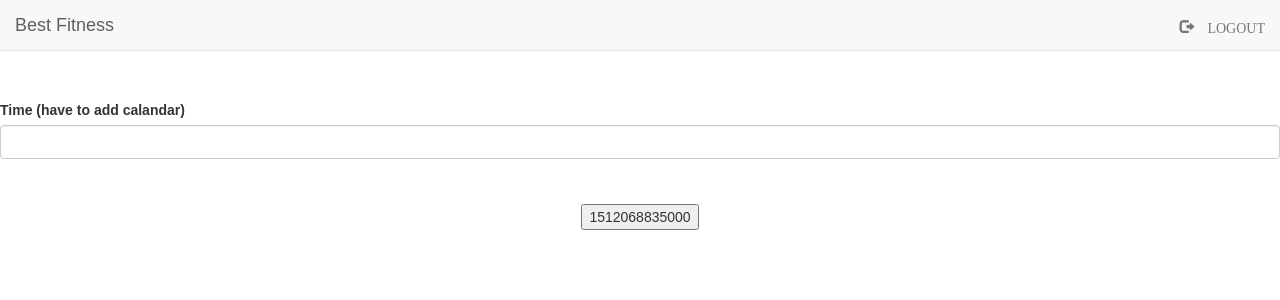
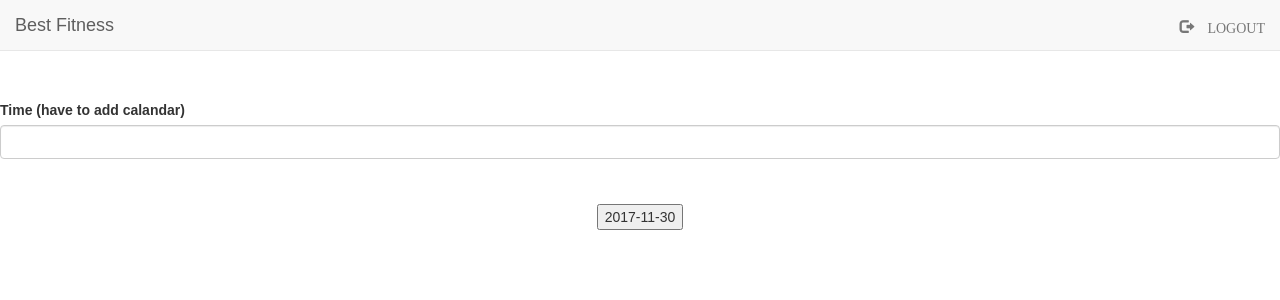
Before and after one commit to msrashid/best-fitness, a React (Create React App) app in the folder best-fitness/client/: page /appointment in a window 1280 px wide. Shown: the top 300 px of the page. Built offline with nearby package versions, Linux system fonts and the light colour scheme; no server answers.

Commit message:
formatted date on appointment button

```diff
--- a/best-fitness/client/src/components/appointment.js
+++ b/best-fitness/client/src/components/appointment.js
@@ -14,8 +14,7 @@ class Day extends React.Component{
   };
 };
 
-let todaysDate = new Date();
-todaysDate = Date.now();
+let todaysDate = moment();
 
 class Appointment extends React.Component{
 	constructor() {
@@ -42,7 +41,7 @@ class Appointment extends React.Component{
         <br/>
         <div className="row">
           <div className="form-group col-xs-12 text-center">
-              <Day date={todaysDate}/>
+              <Day date={todaysDate.format("YYYY-MM-DD")}/>
           </div>
         </div>
       </form>
```
